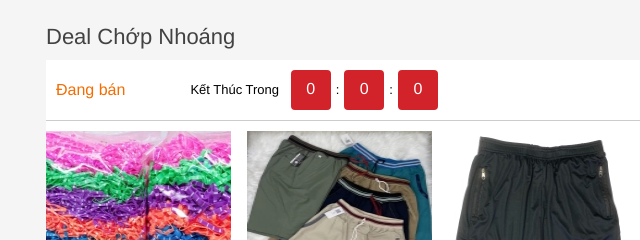
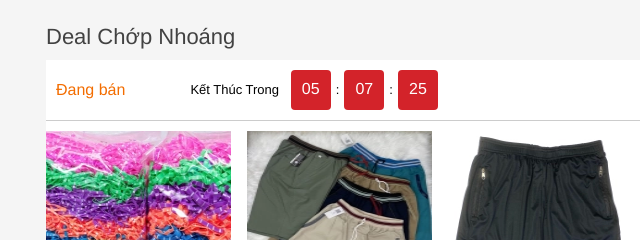
Before and after one commit to 20182115147a/CloneLazadaHomepage, a plain HTML site: page index.html in a window 1280 px wide. Shown: the part 544-784 px from the top of the page, 0-640 px from the left. Drawn offline with nearby package versions, Linux system fonts and the light colour scheme.

Commit message:
adjust time countdown

```diff
--- a/assets/css/style.css
+++ b/assets/css/style.css
@@ -5,8 +5,9 @@
 }
 body {
     /* overflow-x: hidden; */
-    width: 100vw;
+    /* width: 100vw; */
     font-family:  Roboto-Regular,'Helvetica Neue',Helvetica,Tahoma,Arial,Sans-serif;
+    max-width: 100vw;
 
 }
 html {
--- a/main.js
+++ b/main.js
@@ -184,7 +184,7 @@ function sliderFunc(n) {
     slider.style.backgroundColor = bgColors[sliderIndex-1];
 }
 //count-down
-var countDownDate = new Date("October 27, 2021 13:58:25").getTime();
+var countDownDate = new Date("October 22, 2022 13:58:25").getTime();
 const timeBox = document.getElementById('deal-time')
 var x = setInterval(function() {
 
```
